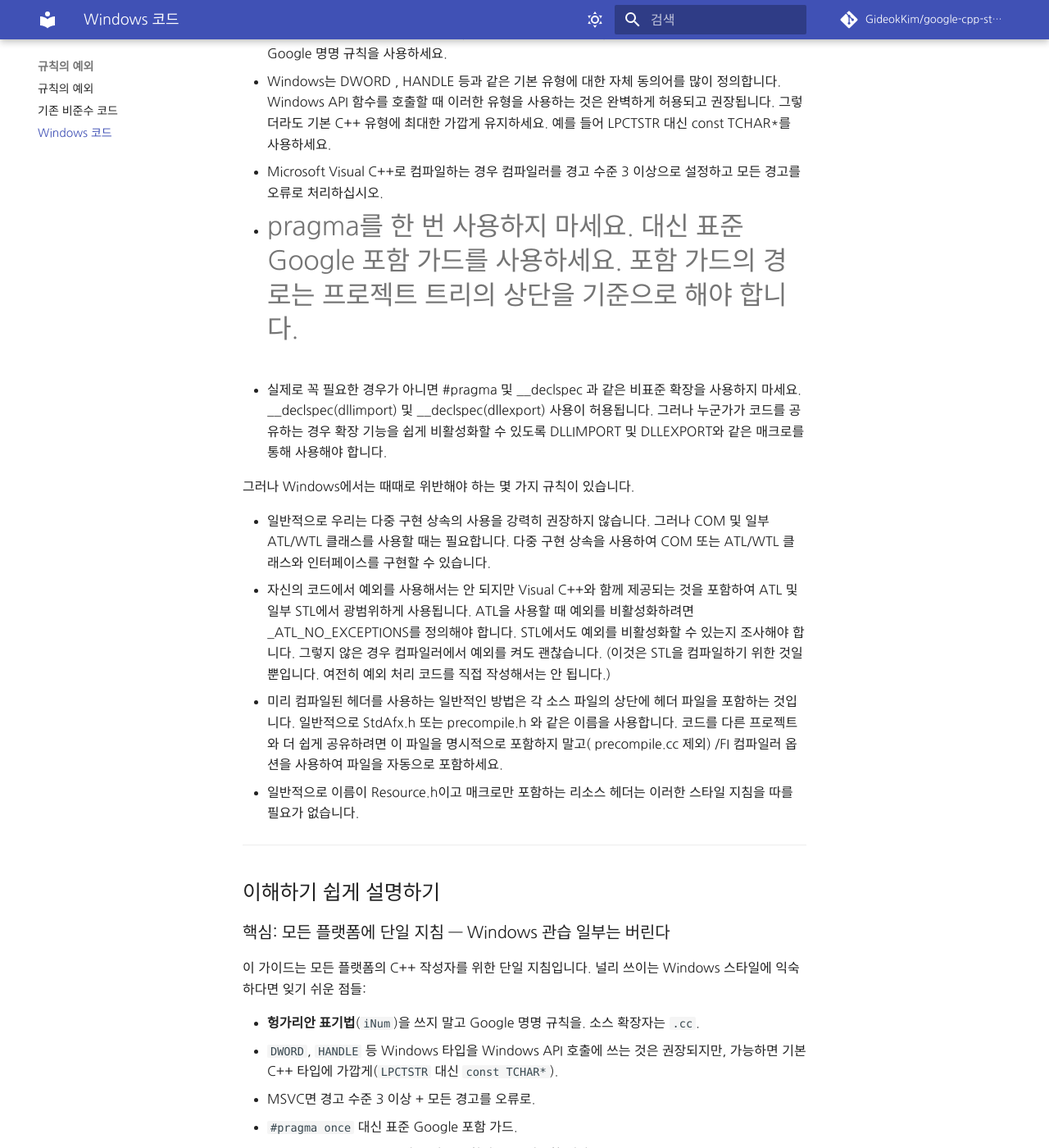
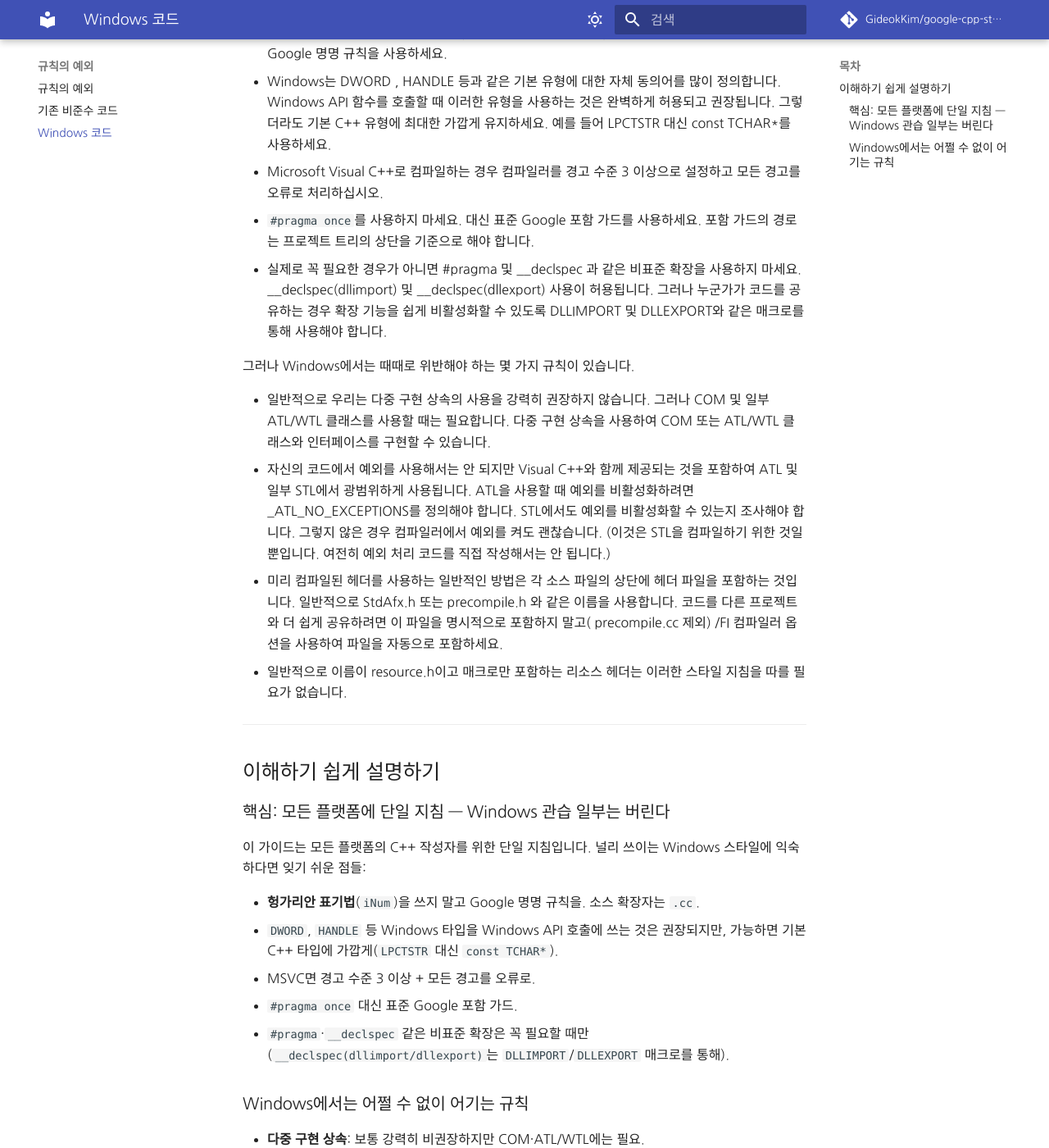
Before and after one commit to GideokKim/google-cpp-style-guide-kr, an MkDocs documentation site: the page built from google cpp style guide/windows_code.md, in a window 1280 px wide and 1400 px high, scrolled down 360 px. Shown: the whole window at 82% size. Built offline with MkDocs 1.6.1 and Material for MkDocs 9.7.7, drawn with Linux system fonts in a browser that asks for light colours; some web fonts are replaced; comment, search, counter and statistics services are not loaded.

Commit message:
docs(exceptions): fix `#pragma once` mistranslation in windows code

```diff
--- a/google cpp style guide/windows_code.md
+++ b/google cpp style guide/windows_code.md
@@ -7,7 +7,7 @@ Windows 프로그래머는 주로 Windows 헤더 및 기타 Microsoft 코드의
 - 헝가리어 표기법을 사용하지 마세요(예: 정수 이름 지정 iNum ). 소스 파일의 .cc 확장자를 포함하여 Google 명명 규칙을 사용하세요.
 - Windows는 DWORD , HANDLE 등과 같은 기본 유형에 대한 자체 동의어를 많이 정의합니다. Windows API 함수를 호출할 때 이러한 유형을 사용하는 것은 완벽하게 허용되고 권장됩니다. 그렇더라도 기본 C++ 유형에 최대한 가깝게 유지하세요. 예를 들어 LPCTSTR 대신 const TCHAR*를 사용하세요.
 - Microsoft Visual C++로 컴파일하는 경우 컴파일러를 경고 수준 3 이상으로 설정하고 모든 경고를 오류로 처리하십시오.
-- #pragma를 한 번 사용하지 마세요. 대신 표준 Google 포함 가드를 사용하세요. 포함 가드의 경로는 프로젝트 트리의 상단을 기준으로 해야 합니다.
+- `#pragma once`를 사용하지 마세요. 대신 표준 Google 포함 가드를 사용하세요. 포함 가드의 경로는 프로젝트 트리의 상단을 기준으로 해야 합니다.
 - 실제로 꼭 필요한 경우가 아니면 #pragma 및 __declspec 과 같은 비표준 확장을 사용하지 마세요. __declspec(dllimport) 및 __declspec(dllexport) 사용이 허용됩니다. 그러나 누군가가 코드를 공유하는 경우 확장 기능을 쉽게 비활성화할 수 있도록 DLLIMPORT 및 DLLEXPORT와 같은 매크로를 통해 사용해야 합니다.
 
 그러나 Windows에서는 때때로 위반해야 하는 몇 가지 규칙이 있습니다.
@@ -15,7 +15,7 @@ Windows 프로그래머는 주로 Windows 헤더 및 기타 Microsoft 코드의
 - 일반적으로 우리는 다중 구현 상속의 사용을 강력히 권장하지 않습니다. 그러나 COM 및 일부 ATL/WTL 클래스를 사용할 때는 필요합니다. 다중 구현 상속을 사용하여 COM 또는 ATL/WTL 클래스와 인터페이스를 구현할 수 있습니다.
 - 자신의 코드에서 예외를 사용해서는 안 되지만 Visual C++와 함께 제공되는 것을 포함하여 ATL 및 일부 STL에서 광범위하게 사용됩니다. ATL을 사용할 때 예외를 비활성화하려면 _ATL_NO_EXCEPTIONS를 정의해야 합니다. STL에서도 예외를 비활성화할 수 있는지 조사해야 합니다. 그렇지 않은 경우 컴파일러에서 예외를 켜도 괜찮습니다. (이것은 STL을 컴파일하기 위한 것일 뿐입니다. 여전히 예외 처리 코드를 직접 작성해서는 안 됩니다.)
 - 미리 컴파일된 헤더를 사용하는 일반적인 방법은 각 소스 파일의 상단에 헤더 파일을 포함하는 것입니다. 일반적으로 StdAfx.h 또는 precompile.h 와 같은 이름을 사용합니다. 코드를 다른 프로젝트와 더 쉽게 공유하려면 이 파일을 명시적으로 포함하지 말고( precompile.cc 제외) /FI 컴파일러 옵션을 사용하여 파일을 자동으로 포함하세요.
-- 일반적으로 이름이 Resource.h이고 매크로만 포함하는 리소스 헤더는 이러한 스타일 지침을 따를 필요가 없습니다.
+- 일반적으로 이름이 resource.h이고 매크로만 포함하는 리소스 헤더는 이러한 스타일 지침을 따를 필요가 없습니다.
 
 ---
 
@@ -36,4 +36,4 @@ Windows 프로그래머는 주로 Windows 헤더 및 기타 Microsoft 코드의
 - **다중 구현 상속**: 보통 강력히 비권장하지만 COM·ATL/WTL에는 필요.
 - **예외**: 직접 쓰진 않더라도 ATL·일부 STL이 광범위하게 사용. ATL은 `_ATL_NO_EXCEPTIONS`로 끄고, STL도 가능하면 끄되 안 되면 컴파일러에서 켜도 됨(STL 컴파일용일 뿐, 직접 예외 코드를 쓰진 말 것).
 - **미리 컴파일된 헤더**(`StdAfx.h`): 명시적 포함 대신 `/FI` 옵션으로 자동 포함.
-- 매크로만 든 리소스 헤더(`Resource.h`)는 이 지침을 따를 필요 없음.
+- 매크로만 든 리소스 헤더(`resource.h`)는 이 지침을 따를 필요 없음.
```
